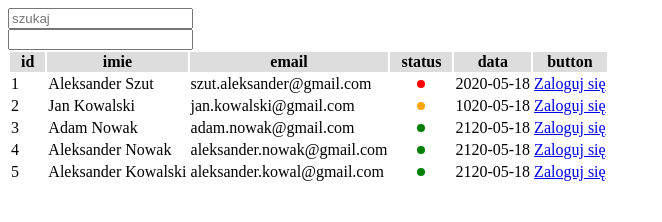
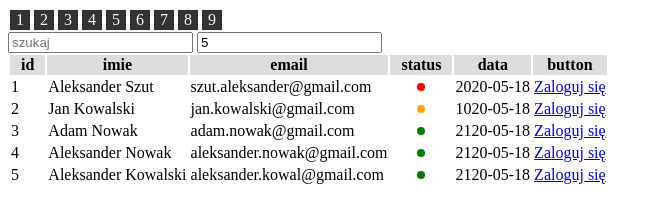
Before and after one commit to AleksanderSzut/datatable, a plain HTML site: page index.html in a window 1280 px wide. Shown: the whole page, without its empty margins (0-662 px from the left). Drawn offline with Linux system fonts and the light colour scheme.

Commit message:
- Dodanie zmieniania ilości wierszy - Dodanie tabulacji

```diff
--- a/css/datatable.scss
+++ b/css/datatable.scss
@@ -1,6 +1,8 @@
 
 
 .datatable
+{
+  &__table
   {
     &__header
     {
@@ -98,5 +100,27 @@
     {
 
     }
+  }
+  &__pagination
+  {
+    display: flex;
+    &__item
+    {
+      background-color: #333333;
+      color:white;
+      margin: 2px;
+      width: 20px;
+      height: 20px;
+      cursor: pointer;
+      display: flex;
+      justify-content: center;
+      align-items: center;
+      &.active
+      {
+        background-color: orange;
+        color:black;
+      }
+    }
+  }
 
 }
--- a/index.html
+++ b/index.html
@@ -6,16 +6,13 @@
         <link rel="stylesheet" type="text/css" href="css/datatable.css">
     </head>
     <body>
-        <div class="searchDataTable">
-            <input type="search" id="search" placeholder="szukaj">
-        </div>
+        <nav id="paginationNav" class="datatable datatable__pagination"></nav>
+
+        <input type="search" id="search" placeholder="szukaj">
+
         <input type="number" step="1" id="quantityOnPageInput">
-        <table class="datatable" id="app">
-        </table>
-        <div class="" id="pagination">
 
-
-        </div>
+        <table class="datatable datatable__table" id="app"></table>
     </body>
 </html>
 <script src="js/app.js"></script>
@@ -537,6 +534,7 @@
     initPagination(document.getElementById("pagination"), 5);
     initDataTables(document.getElementById("app"), myTable);
     initSearchDataTable(document.getElementById("search"));
+    setPaginationNav(document.getElementById("paginationNav"));
     initQuantityInput(document.getElementById("quantityOnPageInput"));
 
 </script>
--- a/js/app.js
+++ b/js/app.js
@@ -2,17 +2,28 @@
 /*Własne funkcje porównywania znaków*/
 // mainFunc
 let sortDirection = false;
-let tableHand;
-let dataList;
+let tableHand;//Table handler
+let dataList; //orginal data list
 //sort
-let dataListCurrent;
-let toSortDataList = [];
-let tbody;
+let dataListCurrent; //data list current used
+let toSortDataList = []; //data list to filter *Delete empty rows*
+let tbody; //tbody element in table handler
 
 //pagination
+let paginationNav;//Pagination container
 let quantityOnPage = 20;
 let idPage = 1;
 
+//global function
+
+function lengthWithoutEmpty(arr) {
+    let i = 0;
+    arr.forEach((value)=>{
+        if(value.length > 0)
+            i++;
+    });
+    return i;
+}
 
 //sorting function
 function sortDateCol(sort, colID) {
@@ -47,11 +58,14 @@ function sortColumn(colID, specialType)
         thisCol.classList.add("sortDesc");
     else
         thisCol.classList.remove("sortDesc");
+
+
     let i = 0;
     let key = 0;
     while(i < dataListCurrent.rows.length)
     {
         let value = dataListCurrent.rows[i];
+
         if(value.length > 0)
         {
             toSortDataList[key]=value;
@@ -59,9 +73,7 @@ function sortColumn(colID, specialType)
             i++;
         }
         else
-        {
-            i = i+2;
-        }
+            i++;
     }
 
     if(typeof specialType != 'undefined')
@@ -100,7 +112,6 @@ function setBodyRow(specialDataList)
     else
         dataList2 = dataListCurrent;
 
-    console.debug(dataList2);
 
 
     let rowI = 1;
@@ -109,10 +120,10 @@ function setBodyRow(specialDataList)
         if(row.length > 0)
         {
             let pageNumber =  Math.ceil(rowI/ quantityOnPage);
-            console.log(idPage +"===" +pageNumber);
+
             if(idPage === pageNumber)
             {
-                innerHTML += '<tr class="datatable datatable__row"> ';
+                innerHTML += '<tr class="datatable__table datatable__table__row"> ';
                 let i = 0;
                 for(let data of row)
                 {
@@ -166,8 +177,8 @@ function setBodyRow(specialDataList)
 
 function loadTableBody() {
     tbody = document.createElement("tbody");
-    tbody.classList.add("datatable");
-    tbody.classList.add("datatable__body");
+    tbody.classList.add("datatable__table");
+    tbody.classList.add("datatable__table__body");
     tableHand.appendChild(tbody);
 
     setBodyRow();
@@ -177,15 +188,26 @@ function loadTableBody() {
 function filterAll(e) {
 
     let searchText = e.target.value.toUpperCase();
+
     let i = 0;
+
     dataListCurrent = JSON.parse(JSON.stringify(dataList));
+
+    let sortedColumn = document.querySelector(".sortedColumn");
+
+
+    if(sortedColumn != null){
+        sortedColumn.classList.remove("sortedColumn");
+        sortedColumn.classList.remove("sortDesc");
+    }
 
     for(let row of dataListCurrent.rows)
     {
         let sum = false;
         for(let column of row)
         {
-            if (column.toString().toUpperCase().indexOf(searchText) > -1){
+            if (column.toString().toUpperCase().indexOf(searchText) > -1)
+            {
                 sum = true;
             }
         }
@@ -195,8 +217,8 @@ function filterAll(e) {
 
         i++;
     }
+    setPaginationNav();
     setBodyRow(dataListCurrent);
-
 }
 
 function initPagination(elementHandler, quantityOnPageAttr) {
@@ -226,8 +248,8 @@ function initDataTables(elementHandler, tableObject) {
 
         let thead = document.createElement("thead");
         let tr = document.createElement("tr");
-        thead.classList.add("datatable");
-        thead.classList.add("datatable__header");
+        thead.classList.add("datatable__table");
+        thead.classList.add("datatable__table__header");
         thead.appendChild(tr);
 
         let tdElements = '';
@@ -259,7 +281,51 @@ function initDataTables(elementHandler, tableObject) {
 }
 
 function initQuantityInput(inputHandler) {
-
-
+    inputHandler.value = quantityOnPage;
+    inputHandler.addEventListener("change",  function (e) {
+        changeQuantity(e.target.value);
+    });
 
 }
+
+function setPaginationNav(navHandler) {
+    let numberPages =  Math.ceil(lengthWithoutEmpty(dataListCurrent.rows)/quantityOnPage);
+
+    if(typeof navHandler !== 'undefined')
+        paginationNav = navHandler;
+
+    let itemNav = document.createElement("div");
+    itemNav.classList.add("datatable__pagination");
+    itemNav.classList.add("datatable__pagination__item");
+    paginationNav.innerHTML = '';
+    for(let i=1; i <= numberPages; i++)
+    {
+        let el = itemNav.cloneNode(true);
+        el.innerText = `${i}`;
+        el.addEventListener("click", function (e) {
+
+            let active = document.querySelector(".datatable__pagination__item.active");
+            if(active != null)
+                active.classList.remove("active");
+
+            e.target.classList.add("active");
+
+            idPage = i;
+
+            setBodyRow();
+        });
+        paginationNav.appendChild(el);
+    }
+
+}
+
+//change function
+
+function changeQuantity(quantity) {
+    if(quantity < 1)
+        quantityOnPage = 1;
+    else
+        quantityOnPage = quantity;
+    setPaginationNav();
+    setBodyRow();
+}
```
Also changed, not shown: css/datatable.css, 1 other file. Lines whose indentation alone changed are shown as unchanged.
